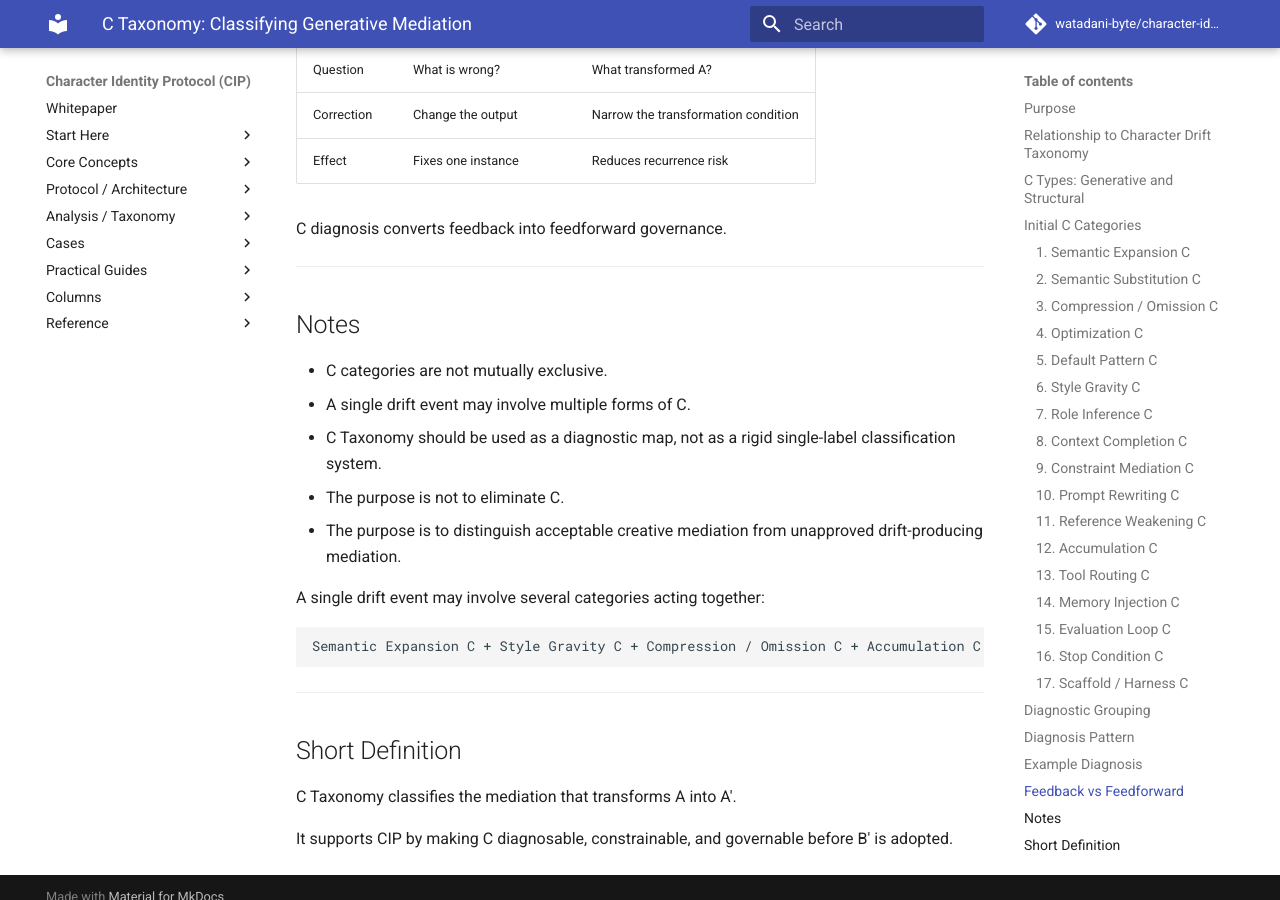
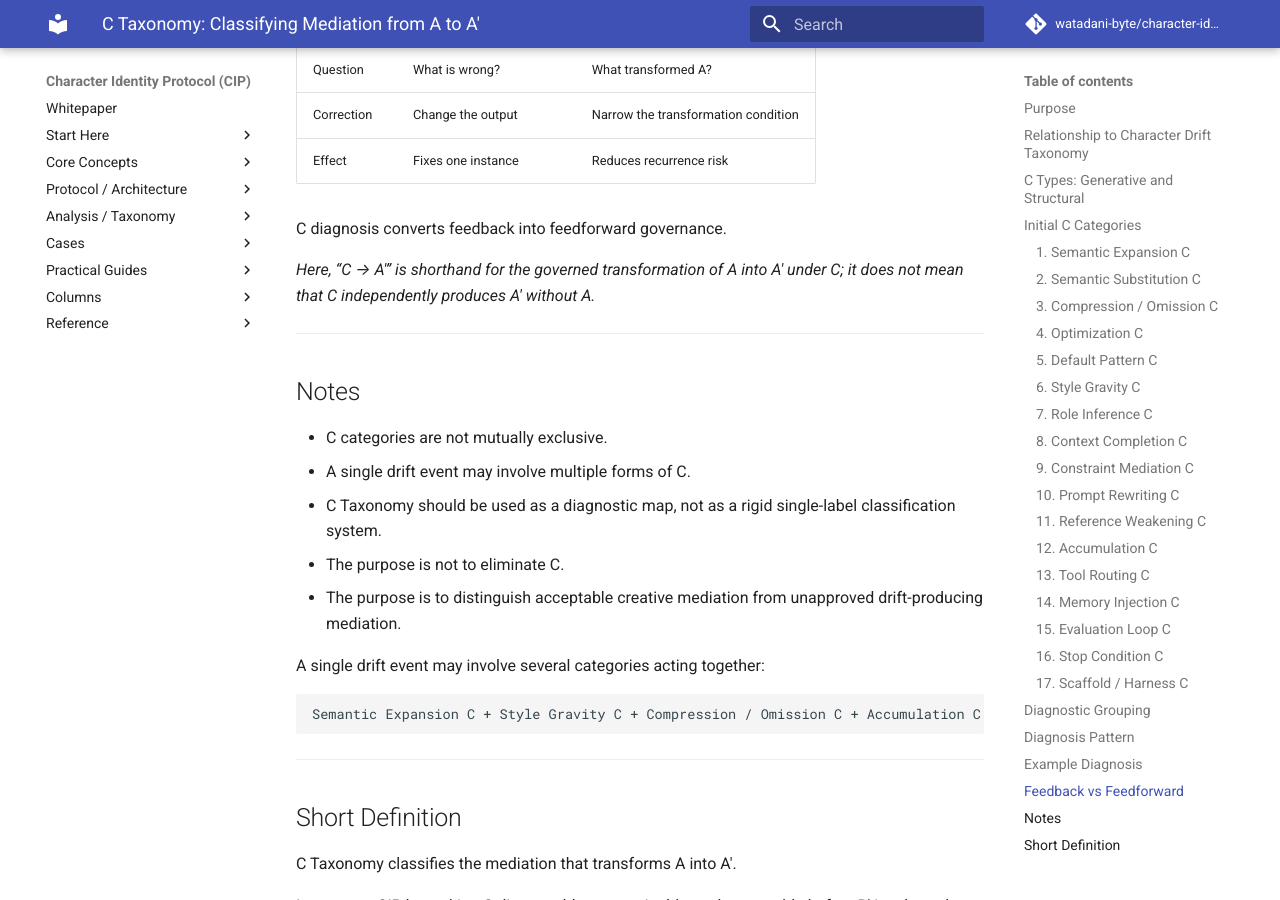
Before and after one commit to watadani-byte/character-identity-protocol, an MkDocs documentation site: the page built from docs/c_taxonomy.md, in a window 1280 px wide and 900 px high, scrolled down 9900 px. Built offline with MkDocs 1.6.1 and Material for MkDocs 9.7.7, drawn with Linux system fonts in a browser that asks for light colours; comment, search, counter and statistics services are not loaded; some of the changed text lies outside the part shown.

Commit message:
c_taxonomy.md を更新

```diff
--- a/docs/c_taxonomy.md
+++ b/docs/c_taxonomy.md
@@ -1,4 +1,4 @@
-# C Taxonomy: Classifying Generative Mediation
+# C Taxonomy: Classifying Mediation from A to A′
 
 C Taxonomy classifies the mediation that transforms A into A′, including model-side generative mediation and execution-structure mediation.
 
@@ -428,6 +428,8 @@ Governance response: Replace the broad color anchor with a narrower visual ancho
 
 C diagnosis converts feedback into feedforward governance.
 
+*Here, “C → A′” is shorthand for the governed transformation of A into A′ under C; it does not mean that C independently produces A′ without A.*
+
 -----
 
 ## Notes
```
